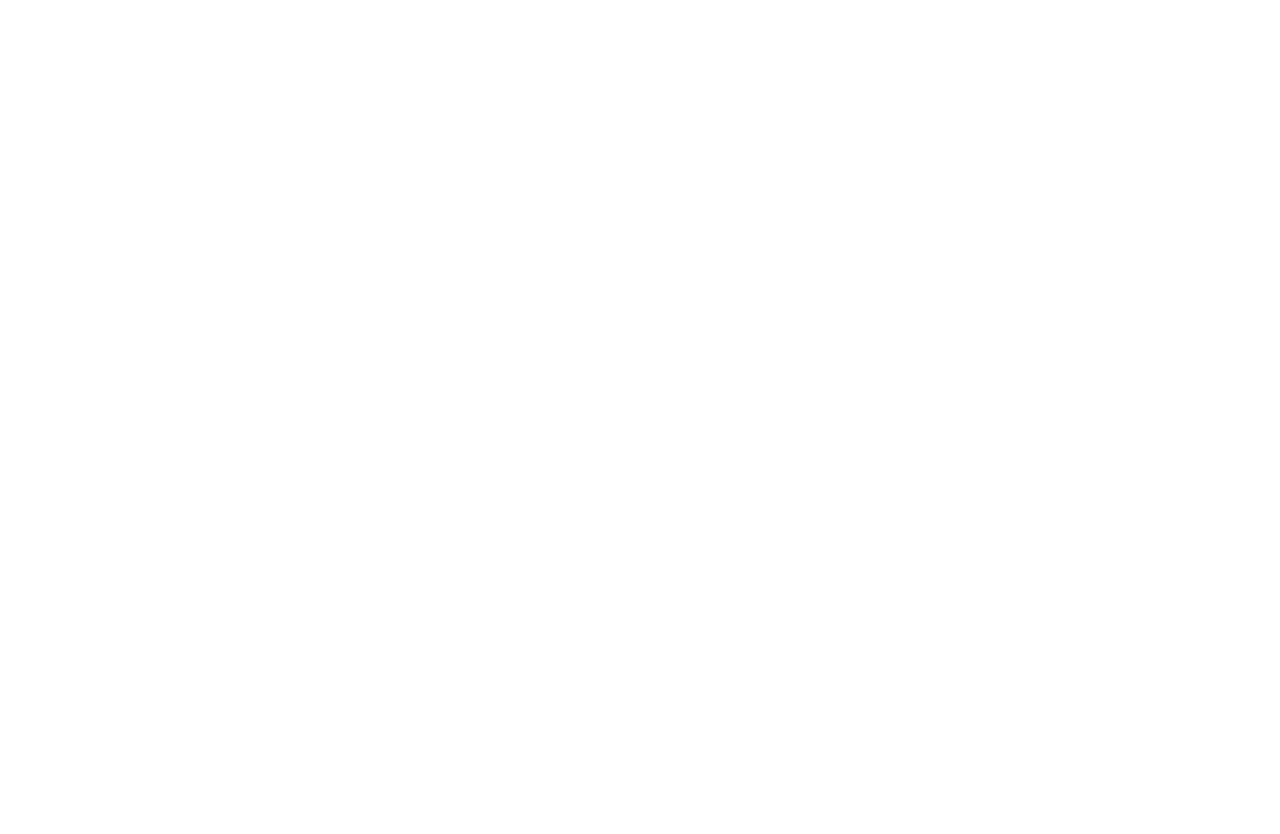
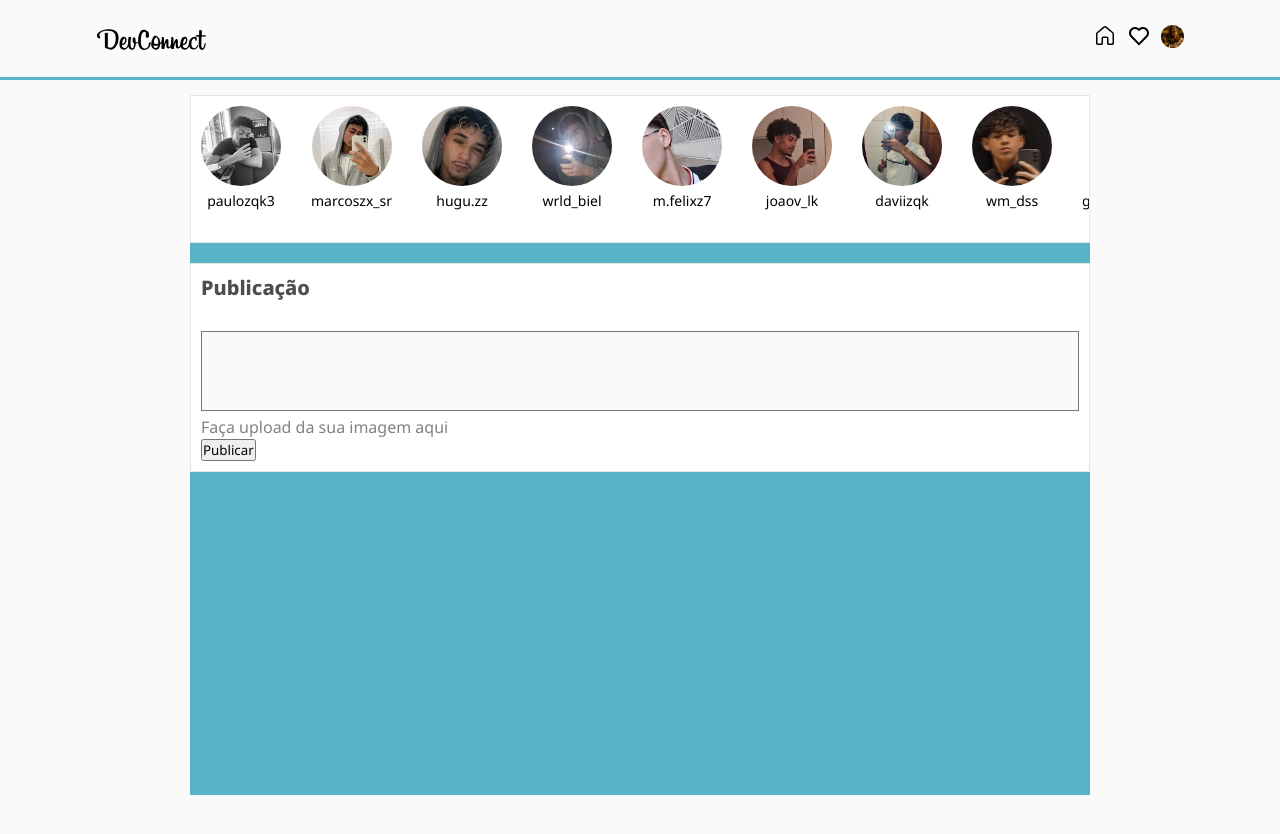
Before and after one commit to gustavoosilva07/2S_DevConnect, a plain HTML site: page static_devconnect/pages/feed.html in a window 1280 px wide. Before the commit the page ends 800 px from the top, so only its background shows below. Drawn offline with Linux system fonts and the light colour scheme.

Commit message:
Iniciando a tele feed

```diff
--- a/static_devconnect/pages/feed.html
+++ b/static_devconnect/pages/feed.html
@@ -0,0 +1,159 @@
+<!DOCTYPE html>
+<html lang="pt-BR">
+<head>
+    <meta charset="UTF-8">
+    <meta name="viewport" content="width=device-width, initial-scale=1.0">
+    <meta name="author" content="Gustavo Henryque da Silva">
+    <meta name="description" content="Site da Empresa DevConnect">
+
+    <title>Feed - DevConnect</title>
+
+    <!-- EMMET link:favicon -->
+    <link rel="shortcut icon" href="../images/logo-devconnect-sm.svg" type="image/x-icon">
+
+    <!-- EMMET link:css -->
+    <link rel="stylesheet" href="../styles/global.css">
+    <link rel="stylesheet" href="../styles/feed.css">
+
+</head>
+
+<body>
+    <h1>Tela Feed - DevConnect</h1>
+     <!--inicio header -->
+    <header id="cabecalho">
+    <nav>
+        <a id="logo-desktop" href="./feed.html">
+            <img src="../images/logo-devconnect.svg" alt="Logo da Empresa DevConnect">
+        </a>
+        <a id="logo-mobile" href="./feed.html">
+            <img src="../images/logo-devconnect-sm.svg" alt="Logo da Empresa DevConnect">
+        </a>
+
+        <!-- icones -->
+        <div class="cabecalho-acoes">
+
+            <a href="./feed.html">
+                <img src="../images/icone-casa-preto.svg" alt="Icone de uma casa na cor preta">
+            </a>
+
+            <a href="#">
+                <img src="../images/icone-coracao-preto.svg" alt="Icone de um coração na cor preto">
+            </a>
+
+            <a  href="#">
+                <img id="foto-perfil" src="../images/Captura de tela 2025-08-05 142030.png" alt="">
+            </a>
+
+        </div>
+
+    </nav>
+    </header>
+    <!--Fim header -->
+
+    <!--inicio main -->
+    <main>
+      <div class="container-flex-publi">
+        <!--Inicio Story -->
+        <section id="storys" class="estilo-formulario">
+            <!-- card story -->
+            <article class="card-story">
+                <a href="#">
+                <img src="../images/pea.jpg" alt=" Foto de Perfil">
+              <span>paulozqk3</span>
+            </a>
+
+            <img src="" alt="">
+            </article>
+            <article class="card-story">
+                <a href="#">
+                <img src="../images/marcos.jpg" alt=" Foto de Perfil">
+              <span>marcoszx_sr</span>
+            </a>
+
+            <img src="" alt="">
+            </article>
+            <article class="card-story">
+                <a href="#">
+                <img src="../images/hugo-big.jpg" alt=" Foto de Perfil">
+              <span>hugu.zz</span>
+            </a>
+
+            <img src="" alt="">
+            </article>
+            <article class="card-story">
+                <a href="#">
+                <img src="../images/figas.jpg" alt=" Foto de Perfil">
+              <span>wrld_biel</span>
+            </a>
+
+            <img src="" alt="">
+            </article>
+            <article class="card-story">
+                <a href="#">
+                <img src="../images/mathi.jpg" alt=" Foto de Perfil">
+              <span>m.felixz7</span>
+            </a>
+
+            <img src="" alt="">
+            </article>
+            <article class="card-story">
+                <a href="#">
+                <img src="../images/jv.jpg" alt=" Foto de Perfil">
+              <span>joaov_lk</span>
+            </a>
+
+            <img src="" alt="">
+            </article>
+            <article class="card-story">
+                <a href="#">
+                <img src="../images/zacaco.jpg" alt=" Foto de Perfil">
+              <span>daviizqk</span>
+            </a>
+
+            <img src="" alt="">
+            </article>
+            <article class="card-story">
+                <a href="#">
+                <img src="../images/wm.jpg" alt=" Foto de Perfil">
+              <span>wm_dss</span>
+            </a>
+
+            <img src="" alt="">
+            </article>
+            <article class="card-story">
+                <a href="#">
+                <img src="../images/gustavinho.jpg" alt=" Foto de Perfil">
+              <span>gu_augusto03</span>
+            </a>
+
+            <img src="" alt="">
+            </article>
+
+        </section>
+        <!--Fim Story-->
+
+        <section id="cadastro-publi" class="estilo-formulario">
+            <h2>Publicação</h2>
+
+            <form action="">
+               <textarea name="" id=""></textarea>
+
+              <div>
+                <label for="upload" class="file-upload" style="color: rgb(131, 129, 129);">Faça upload da sua imagem aqui</label>
+                <input type="file" id="upload" hidden>
+              </div>
+
+              <button type="submit" class="formulario-botao-azul">Publicar</button>
+
+            </form>
+        </section>
+
+
+      </div>
+    </main>
+     <!--Fim header -->
+
+
+
+</body>
+</html>
--- a/static_devconnect/styles/feed.css
+++ b/static_devconnect/styles/feed.css
@@ -0,0 +1,92 @@
+main{
+   /* background-color: darkblue;*/
+    min-height: 100vh;
+    width: 100%;
+
+    display: flex;
+    justify-content: center;
+
+}
+
+.container-flex-publi{
+    background-color: var(--cor-azul-claro);
+    width: 90%;
+    max-width: 900px;
+    height: 700px;
+    margin-top: 15px;
+    display: flex;
+    flex-direction: column;
+    gap: 20px;
+
+
+}
+
+#storys {
+  /*  background-color: #bcbcbc;
+    width: 100%;*/
+    display: flex;
+    align-items: center;
+    justify-content: space-between;
+    gap: 30px;
+    padding: 10px;
+    overflow-x: scroll; /* poe scroll no eixo x*/
+
+}
+
+#storys::-webkit-scrollbar{
+    width: 0;
+}
+
+.card-story{
+ /*   width: 100%;
+    max-width: 100px;*/
+/*    background-color: #bcbcbc;*/
+}
+
+.card-story > a{
+    display: flex;
+    flex-direction: column;
+    justify-content: center;
+    align-items: center;
+    gap: 5px;
+    text-decoration: none;
+}
+
+.card-story > a >img{
+    border-radius: 50%;
+    width: 80px;
+    height: 80px;
+    object-fit: cover;
+    object-position: center;
+
+}
+
+.card-story > a > span{
+    color: var(--cor-preto);
+    font-size: var(--tamanho-fonte-sm);
+    text-transform: lowercase;
+}
+
+/* seção criar publi */
+#cadastro-publi{
+    display: flex;
+    flex-direction: column;
+    gap:30px;
+    padding: 10px;
+}
+
+#cadastro-publi > h2{
+    font-size: var(--tamanho-fonte-lg);
+    color: var(--cor-cinza-escuro2);
+    font-weight: 800;
+}
+
+#cadastro-publi > form > textarea{
+    width: 100% !important;
+    height: 80px !important;
+    background-color: var(--cor-cinza-claro);
+    resize: none;/* Desabilita a opção de redimensionar */
+    padding: 10px;
+    color: var(--cor-cinza-escuro2);
+    font-size: var(--tamanho-fonte-sm);
+}
--- a/static_devconnect/styles/global.css
+++ b/static_devconnect/styles/global.css
@@ -8,8 +8,9 @@
     --cor-cinza-medio:   #E5E5E5;
     --cor-cinza-escuro1: #B6B6B6;
     --cor-cinza-escuro2: #4D4D4D;
-    --cor-cinza-ecuro3:  #7D7D7D;
+    --cor-cinza-escuro3:  #7D7D7D;
     --cor-cinza-escuro4: #D1D1D1;
+    --cor-azul-claro:    #58B3C7;
 
 
 
@@ -41,6 +42,12 @@ h1{
 }
 
 /* formulario */
+.estilo-formulario{
+    border: var(--borda);
+    width: 100%;
+    background-color: var(--cor-branco);
+}
+
 input{
     width: 100%;
     height: 35px;
@@ -48,13 +55,67 @@ input{
     background-color: var(--cor-cinza-claro);
 }
 
-.formulario-botao-azul{
-    background-color: var(--cor-azul);
-    border-radius: var(--borda-arredondada); /*Aredonda os cantos dos elementos*/
-    border: none;/*Removendo a borda*/
-    height: 35px;
+#texto-upload{
+    display: inline-block;
+    width: 100%;
+    padding: 10px;
+    background-color: var(--cor-cinza-escuro3);
+    color: var(--cor-cinza-escuro2) ;
 
-    color: var(--cor-branco);
-    font-size: var(--tamanho-fonte-sm);
-    font-weight: 600;
+
 }
+
+/* Cabeçalho */
+#cabecalho{
+    width: 100%;
+    /* 100% da tela de visualização */
+    height: 80px;
+    background-color: #FAFAFA;
+    display: flex;
+    justify-content: center;
+    border-bottom:3.5px solid var(--cor-azul-claro);
+}
+
+#cabecalho > nav {
+  width: 85%;
+  max-width: 1440px;
+  height: 100%;
+  display: flex;
+  justify-content: space-between;
+  align-items: center;
+}
+
+#logo-mobile{
+    display: none;
+}
+
+.cabecalho-acoes{
+    display: flex;
+    align-items: center;
+    gap: 10px;
+}
+
+.cabecalho-acoes{
+    display: flex;
+    align-items: center;
+}
+
+#foto-perfil{
+    width: 23px;
+    height: 23px;
+    object-fit: cover;/* Redimensionar foto*/
+    object-position: center;
+    border-radius: 50%;
+}
+
+/* RESPONSIVO*/
+@media only screen and (max-width: 485px) {
+    #logo-mobile{
+        display: initial;
+    }
+
+    #logo-desktop{
+        display: none;
+    }
+
+}
--- a/static_devconnect/styles/login.css
+++ b/static_devconnect/styles/login.css
@@ -33,10 +33,7 @@ main > div{
 }
 
 .estilo-formulario{
-    border: var(--borda);
-    width: 100%;
     max-width: 340px;
-    background-color: var(--cor-branco);
 }
 
 #formulario > div{
```
Also changed, not shown: static_devconnect/pages/cadastro.html (+1 -1 lines), static_devconnect/pages/index.html (+1 -1 lines), static_devconnect/images/Captura de tela 2025-08-05 142030.png (added), static_devconnect/images/NK.jpg (added), static_devconnect/images/figas.jpg (added), static_devconnect/images/gustavinho.jpg (added), static_devconnect/images/hugo-big.jpg (added), static_devconnect/images/jv.jpg (added), static_devconnect/images/marcos.jpg (added), static_devconnect/images/mathi.jpg (added), static_devconnect/images/pea.jpg (added), static_devconnect/images/wm.jpg (added), static_devconnect/images/zacaco.jpg (added), 3 other files.
